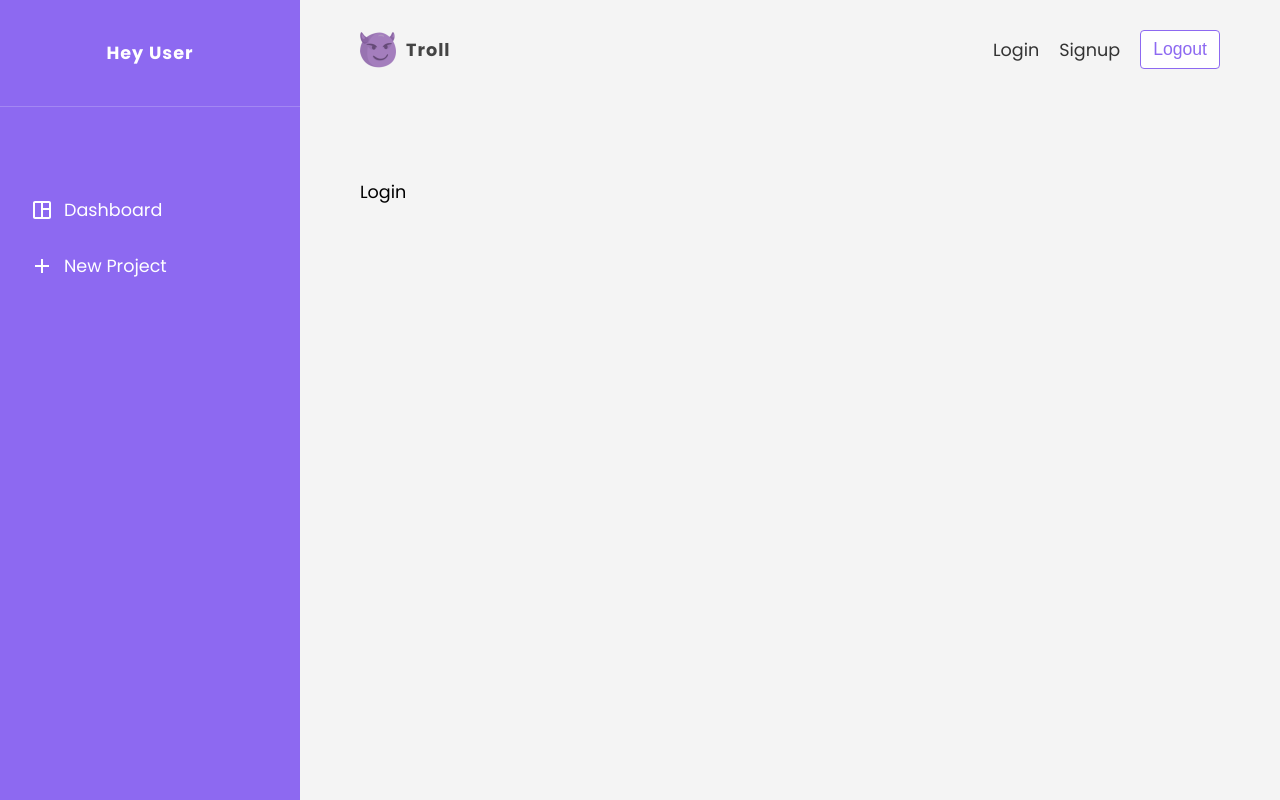
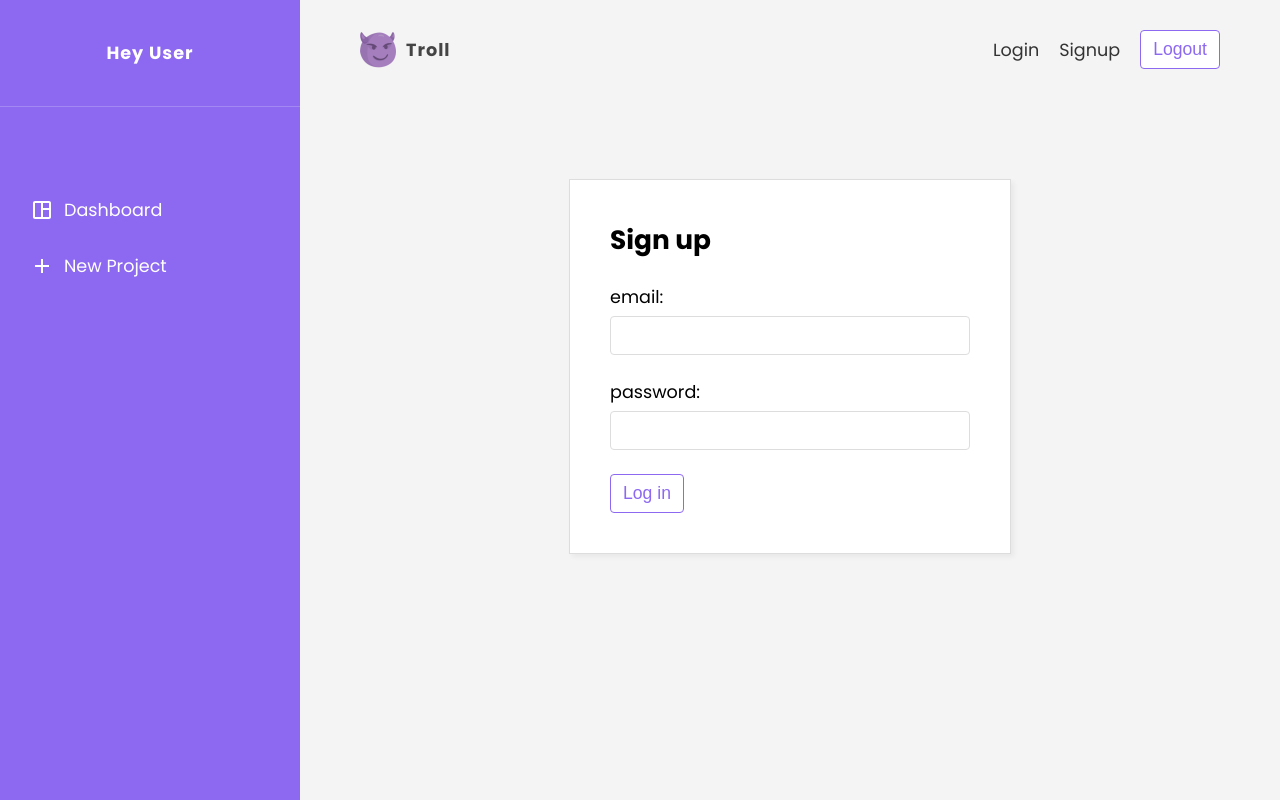
Before and after one commit to lxg073000/troll_v2, a React (Create React App) app: page /login in a window 1280 px wide. Built offline with nearby package versions, Linux system fonts and the light colour scheme; no server answers.

Commit message:
update online:bool for currentUser doc in db to true

```diff
--- a/src/hooks/useLogin.js
+++ b/src/hooks/useLogin.js
@@ -1,7 +1,8 @@
 import { useState, useEffect } from "react";
-import { auth } from "../firebase.config";
+import { auth, db } from "../firebase.config";
 import { signInWithEmailAndPassword } from "firebase/auth";
 import { useAuthContext } from "./useAuthContext";
+import { doc, updateDoc } from "firebase/firestore";
 
 export const useLogin = () => {
   const [isCancelled, setIsCancelled] = useState(false);
@@ -18,13 +19,18 @@ export const useLogin = () => {
       const res = await signInWithEmailAndPassword(auth, email, password);
 
       // dispatch login action
-      dispatch({ type: "LOGIN", payload: res.user });
+      await dispatch({ type: "LOGIN", payload: res.user });
+
+      // update online:bool for currentUser doc in db to false
+      const docRef = await doc(db, `users/${res.user.uid}`);
+      updateDoc(docRef, { online: true });
 
       if (!isCancelled) {
         setIsPending(false);
         setError(null);
       }
     } catch (err) {
+      debugger;
       if (!isCancelled) {
         setError(err.message);
         setIsPending(false);
--- a/src/pages/Login.js
+++ b/src/pages/Login.js
@@ -1,6 +1,51 @@
-import React from "react";
+import React, { useState } from "react";
 import "./Login.css";
 
+import { useLogin } from "../hooks/useLogin";
+
 export default function Login() {
-  return <div className="login">Login</div>;
+  const [email, setEmail] = useState("");
+  const [password, setPassword] = useState("");
+  const { login, isPending, error } = useLogin();
+
+  const handleSubmit = (e) => {
+    e.preventDefault();
+    login(email, password);
+  };
+
+  return (
+    <form className="auth-form" onSubmit={(e) => handleSubmit(e)}>
+      <h2>Sign up</h2>
+      <label>
+        <span>email:</span>
+        <input
+          required
+          type="email"
+          onChange={(e) => setEmail(e.target.value)}
+          value={email}
+        />
+      </label>
+      <label>
+        <span>password:</span>
+        <input
+          required
+          type="password"
+          onChange={(e) => setPassword(e.target.value)}
+          value={password}
+        />
+      </label>
+      {!isPending && (
+        <button className="btn" onClick={(e) => handleSubmit(e)}>
+          Log in
+        </button>
+      )}
+      {isPending && (
+        <button className="btn" disabled>
+          loading
+        </button>
+      )}
+
+      {error && <div className="error">{error}</div>}
+    </form>
+  );
 }
```
